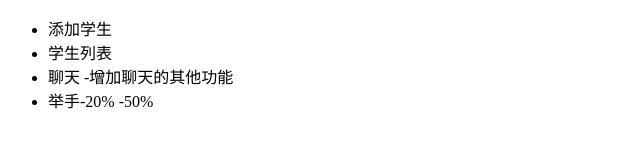
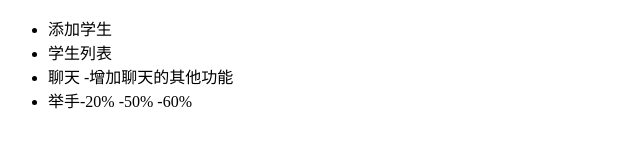
Before and after one commit to qqliulanqi/student, a plain HTML site: page index.html in a window 1280 px wide. Shown: the full height of the page, 0-640 px from the left. Drawn offline with Linux system fonts and the light colour scheme.

Commit message:
dev分支开发了60%的举手功能

```diff
--- a/index.html
+++ b/index.html
@@ -9,7 +9,7 @@
         <li>添加学生</li>
         <li>学生列表</li>
 	   <li>聊天 -增加聊天的其他功能</li>
-       <li>举手-20% -50%</li>
+       <li>举手-20% -50% -60%</li>
     </ul>
 </body>
 </html>
```
